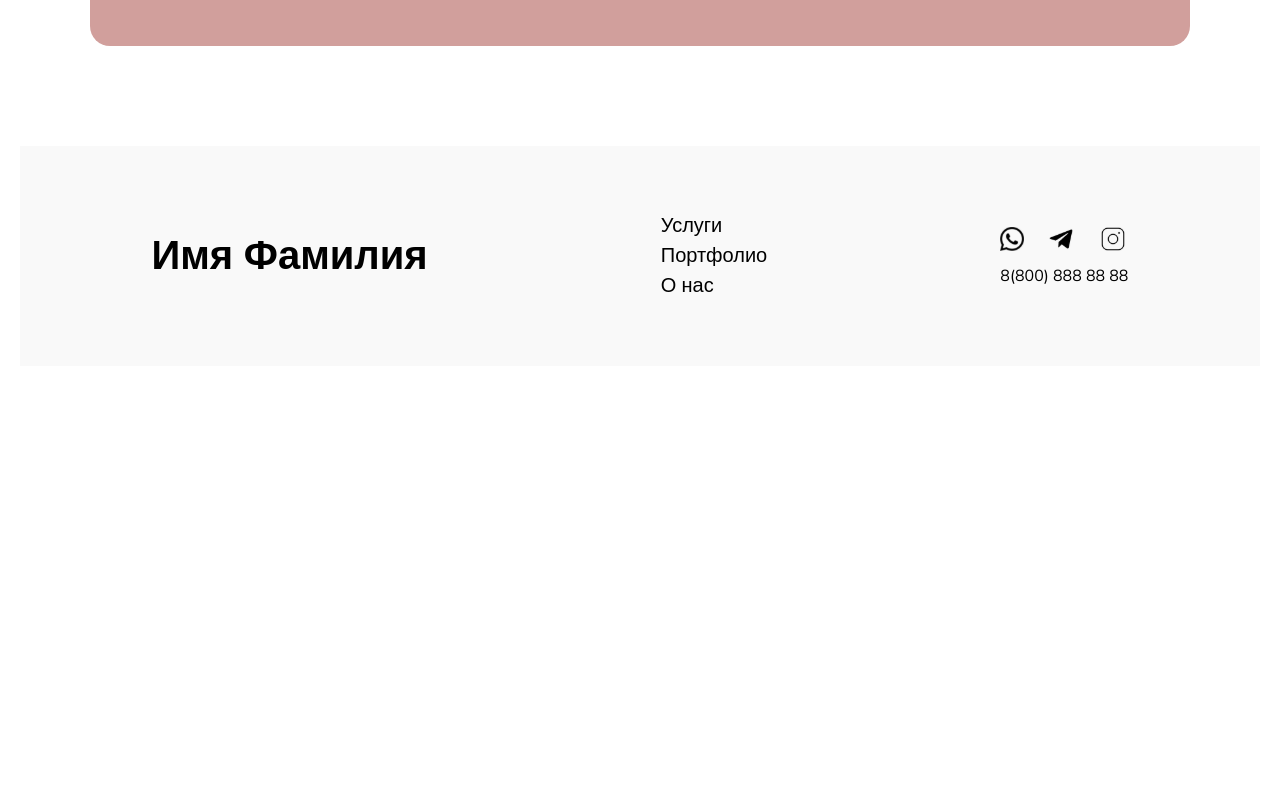
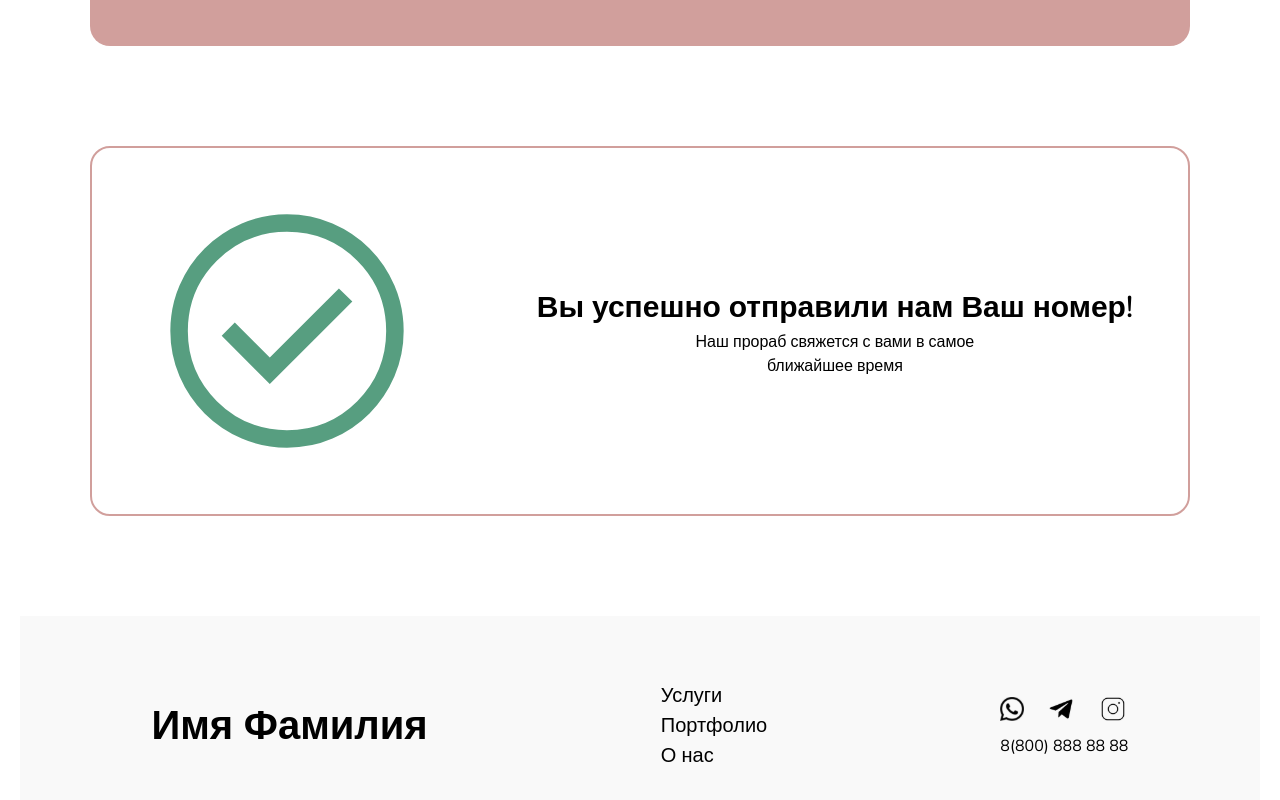
Before and after one commit to ivanvinichenko/timur, a React (Create React App) app: page /success in a window 1280 px wide. Shown: the part 3495-4295 px from the top of the page. Before the commit the page ends 3861 px from the top, so only its background shows below. Built offline with nearby package versions, Linux system fonts and the light colour scheme.

Commit message:
add SuccessPage & adjust scripts

```diff
--- a/package.json
+++ b/package.json
@@ -10,6 +10,7 @@
     "formik": "^2.4.9",
     "react": "^19.2.5",
     "react-dom": "^19.2.5",
+    "react-router": "^7.15.0",
     "react-scripts": "5.0.1",
     "sass": "^1.99.0",
     "swiper": "^12.1.3",
@@ -18,6 +19,7 @@
     "yup": "^1.7.1"
   },
   "scripts": {
+    "start:dev": "react-scripts start",
     "start": "serve -s build",
     "build": "react-scripts build",
     "test": "react-scripts test",
--- a/src/App.js
+++ b/src/App.js
@@ -1,3 +1,4 @@
+import { BrowserRouter, Routes, Route } from "react-router";
 import Navbar from './components/Navbar'
 import CustomDrawer from './components/CustomDrawer'
 import s from './components/CustomDrawer.module.scss';
@@ -9,11 +10,13 @@ import Guarantee from './components/Guarantee'
 import AboutUs from './components/AboutUs'
 import Portfolio from './components/Portfolio'
 import Callback from './components/Callback'
+import SuccessPage from './components/SuccessPage'
 import Footer from './components/Footer'
 
 function App() {
   return(
     <>
+     <BrowserRouter>
         <Navbar />
         <CustomDrawer className={s.drawer} />
         <Heading />
@@ -24,7 +27,11 @@ function App() {
         <AboutUs />
         <Portfolio />
         <Callback />
+        <Routes>
+          <Route path="/success" element={<SuccessPage />} />
+        </Routes>
         <Footer />
+      </BrowserRouter>
     </>
 
 
--- a/src/components/CustomFormik.jsx
+++ b/src/components/CustomFormik.jsx
@@ -1,4 +1,5 @@
 import { Formik, Field, Form, ErrorMessage} from 'formik';
+import { useNavigate } from "react-router";
 import s from './CustomFormik.module.scss'
 import * as Yup from 'yup';
 
@@ -10,7 +11,9 @@ const yupSchema = Yup.object().shape({
       .required('Введите номер телефона'),
   });
 
-async function getData(values, { resetForm, setSubmitting }){
+
+
+async function getData(values, { resetForm, setSubmitting }, navigate){
     try{
         const request = new Request('https://backend-service-ckgr.onrender.com/submit-data',{
             method: "POST",
@@ -28,6 +31,7 @@ async function getData(values, { resetForm, setSubmitting }){
 
         if(response.ok){
             resetForm()
+            navigate("/success")
         }
     } catch (error){
         console.log(error);
@@ -38,6 +42,8 @@ async function getData(values, { resetForm, setSubmitting }){
 
 
  export default function CustomFormik(){
+    const navigate = useNavigate();
+
     return (
         <>
             <div >
@@ -46,7 +52,7 @@ async function getData(values, { resetForm, setSubmitting }){
                     phoneNumber: '',
                     name: '',
                 }}
-                onSubmit={(values, actions) => getData(values, actions)}
+                onSubmit={(values, actions) => getData(values, actions, navigate)}
                 validationSchema={yupSchema}
                 >
                 {({ isSubmitting}) =>(
--- /dev/null
+++ b/src/components/SuccessPage.jsx
@@ -0,0 +1,19 @@
+import s from './SuccessPage.module.scss'
+import check_circle from '../assets/check_circle.svg'
+
+
+export default function SuccessPage(){
+    return(
+        <>
+            <div  className={s.success_box}>
+                <img src={check_circle}  className={s.success_box__check_circle}/>
+                <div className={s.success_box__rightSide}>
+                    <h3 className={s.success_box__rightSide__heading}>Вы успешно отправили нам Ваш номер!</h3>
+                    <p className={s.success_box__rightSide__desc}>
+                        Наш прораб свяжется с вами в самое ближайшее время</p>
+                </div>
+            </div>
+        </>
+    )
+
+}
--- /dev/null
+++ b/src/components/SuccessPage.module.scss
@@ -0,0 +1,65 @@
+@import '../styles/mixins';
+@import '../styles/variables.scss';
+
+
+.success_box{
+    @include flex-space-around;
+    min-height:370px;
+    height:auto;
+    max-width:1100px;
+    width:100%;
+    background-color:$bg_white;
+    border: 2px solid $bg_red;
+    margin:100px auto 0;
+    border-radius: 20px;
+    gap:20px;
+    padding:10px;
+
+    &__check_circle{
+        display:block;
+        height: auto;
+        max-height: 280px;
+        max-width: 280px;
+        width:100%;
+        object-fit: contain;
+    }
+
+    &__rightSide{
+        @include flex-space-between-column;
+
+        &__heading{
+            font-size:$font-size_prices;
+            font-weight:$font_weight_big;
+            text-align:center;
+        }
+
+        &__desc{
+            font-size:16px;
+            font-weight:$font_weight_thin;
+            text-align:center;
+            max-width:300px;
+            margin:0 auto;
+        }
+    }
+}
+
+@media(max-width:850px){
+    .success_box{
+        @include flex-space-around-column;
+        margin:60px auto 0;
+    }
+}
+@media(max-width:650px){
+    .success_box__leftSide__heading{
+        font-size:24px;
+    }
+}
+@media(max-width:400px){
+    .success_box__rightSide__heading{
+        font-size:20px;
+
+    }
+    .success_boxx__rightSide__desc{
+        font-size:10px;
+    }
+}
```
Also changed, not shown: src/assets/check_circle.svg (added), 1 other file (tests, documents, lock files or other folders).
